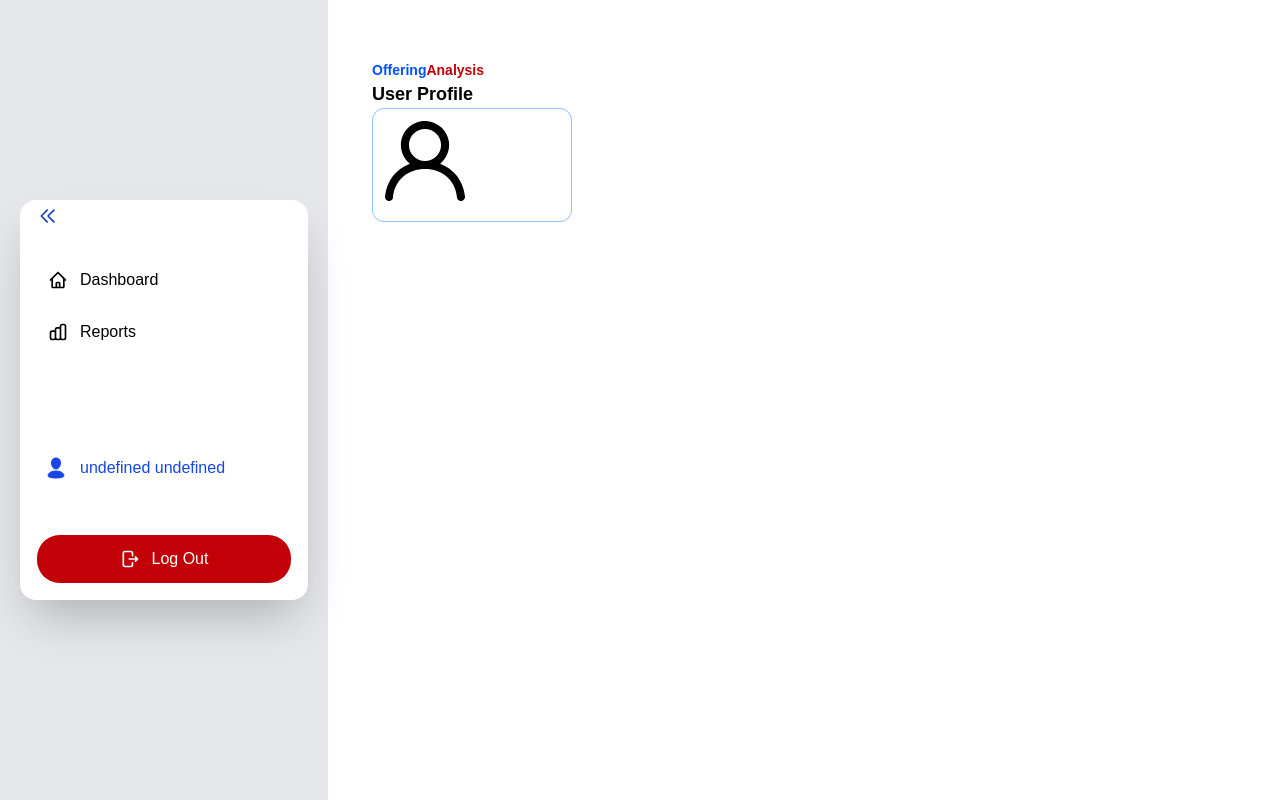
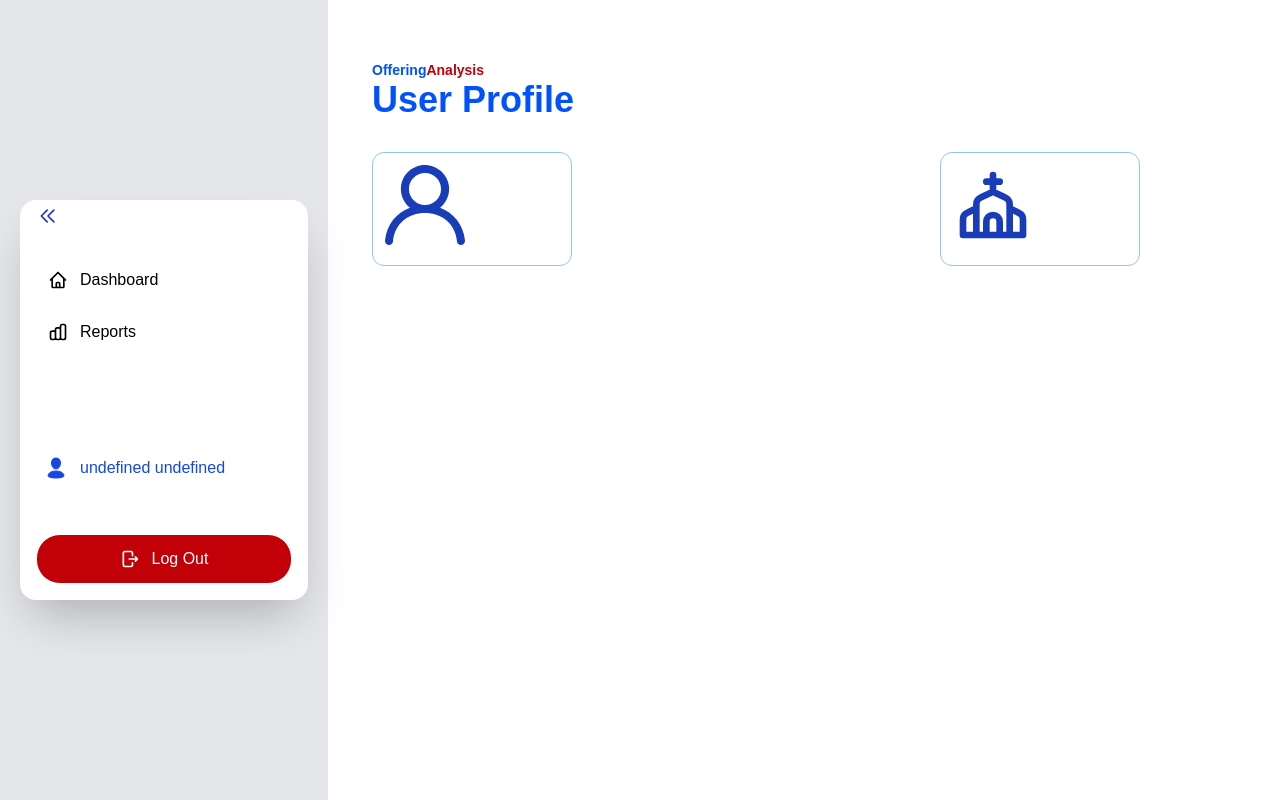
Before and after one commit to SamGombs20/OfferingAnalysisWeb, a Next.js app: page /dashboard/profile in a window 1280 px wide. Built offline with nearby package versions, Linux system fonts and the light colour scheme.

Commit message:
Update:Profile UI Developement

```diff
--- /dev/null
+++ b/app/components/icons/church.tsx
@@ -0,0 +1,8 @@
+const ChurchIcon =()=>{
+    return (
+        <>
+        <path d="M12.0002 8L8.79795 9.5611C8.14576 9.87904 7.81967 10.038 7.58124 10.278C7.37041 10.4903 7.20988 10.7471 7.11148 11.0297C7.0002 11.3492 7.0002 11.7119 7.0002 12.4375V21H17.0002V12.4375C17.0002 11.7119 17.0002 11.3492 16.8889 11.0297C16.7905 10.7471 16.63 10.4903 16.4192 10.278C16.1807 10.038 15.8546 9.87904 15.2024 9.5611L12.0002 8ZM12.0002 8V3M14.0002 5H10.0002M7.0002 13L4.76897 14.1156C4.12683 14.4366 3.80576 14.5971 3.57118 14.8366C3.36374 15.0484 3.20598 15.3037 3.10931 15.5839C3 15.9009 3 16.2598 3 16.9778V21H21V16.9777C21 16.2598 21 15.9008 20.8907 15.5839C20.794 15.3037 20.6363 15.0484 20.4289 14.8366C20.1943 14.5971 19.8732 14.4366 19.2311 14.1155L17.0002 13M14.0002 21V17C14.0002 15.8954 13.1048 15 12.0002 15C10.8956 15 10.0002 15.8954 10.0002 17V21H14.0002Z" stroke="currentColor" stroke-width="2" stroke-linecap="round" stroke-linejoin="round"/>
+        </>
+    )
+}
+export default ChurchIcon;
--- a/app/dashboard/profile/page.tsx
+++ b/app/dashboard/profile/page.tsx
@@ -1,4 +1,5 @@
 'use client'
+import ChurchIcon from "@/app/components/icons/church";
 import ProfileIcon from "@/app/components/icons/profile";
 import { useAuthStore } from "@/app/lib/store";
 
@@ -6,12 +7,24 @@ const Profile =()=>{
     const {user} = useAuthStore()
     return (
         <div>
-            <p className="text-lg font-semibold">User Profile</p>
-            <div className="flex min-w-50 hover:scale-98 hover:cursor-pointer transition-all duration-200 ease-in-out border border-blue-300 rounded-xl p-3 flex-col">
-                <svg viewBox="0 0 20 20" className="w-20 h-20 mb-2">
+            <p className="text-4xl blue-txt font-semibold">User Profile</p>
+            <div className="flex w-full gap-3 flex-wrap justify-evenly lg:w-3xl lg:justify-between mt-8 mb-8">
+                <div className="flex min-w-50 hover:scale-98 hover:cursor-pointer transition-all duration-200 ease-in-out border border-blue-300 rounded-xl p-3 flex-col">
+                <div className="text-blue-800 items-center">
+                    <svg viewBox="0 0 20 20" className="w-20 h-20 mb-2">
                     <ProfileIcon/>
                 </svg>
+                </div>
                 <p className="text-md font-semibold">{user?.firstName} {user?.lastName}</p>
+            </div>
+            <div className="flex min-w-50 hover:scale-98 hover:cursor-pointer transition-all duration-200 ease-in-out border border-blue-300 rounded-xl p-3 flex-col">
+                <div className="text-blue-800 items-center">
+                    <svg viewBox="0 0 24 24" fill="none" className="w-20 h-20 mb-2">
+                    <ChurchIcon/>
+                </svg>
+                </div>
+                <p className="text-md font-semibold">{user?.church}</p>
+            </div>
             </div>
         </div>
     );
```
